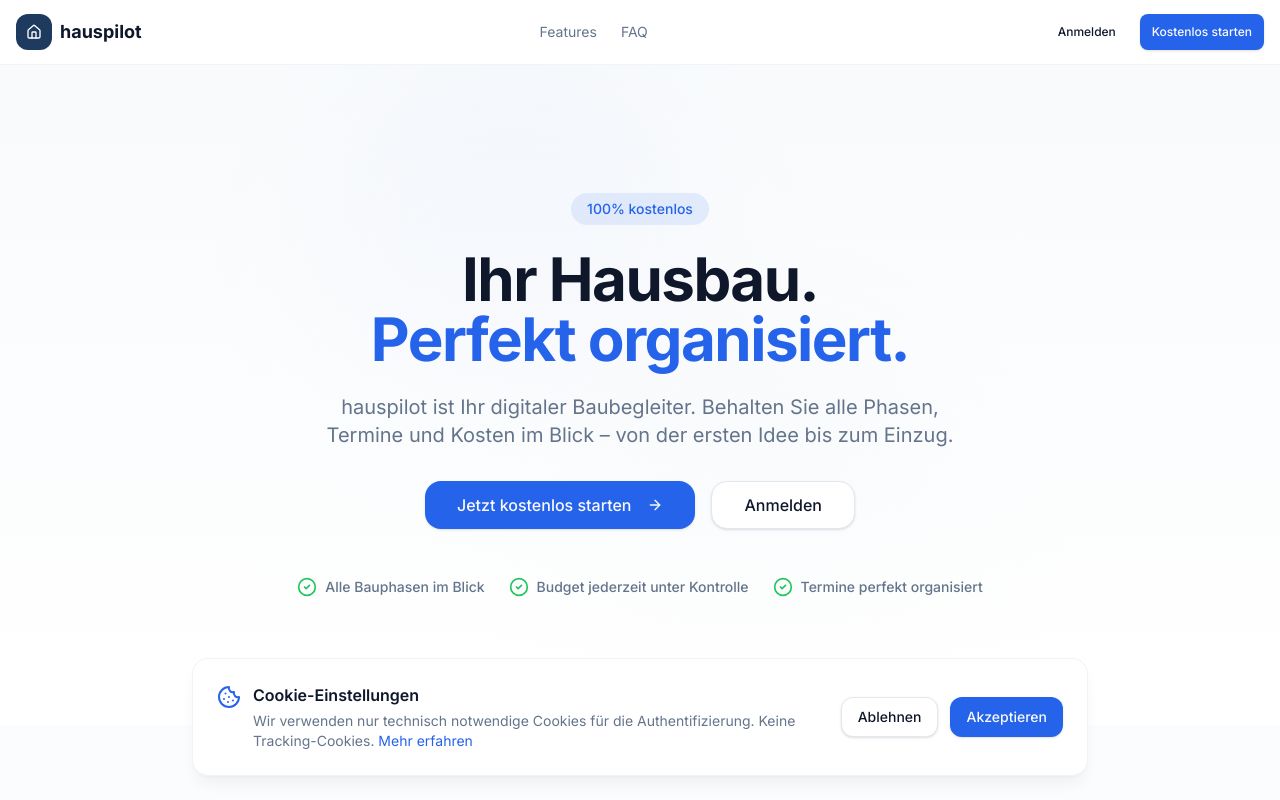
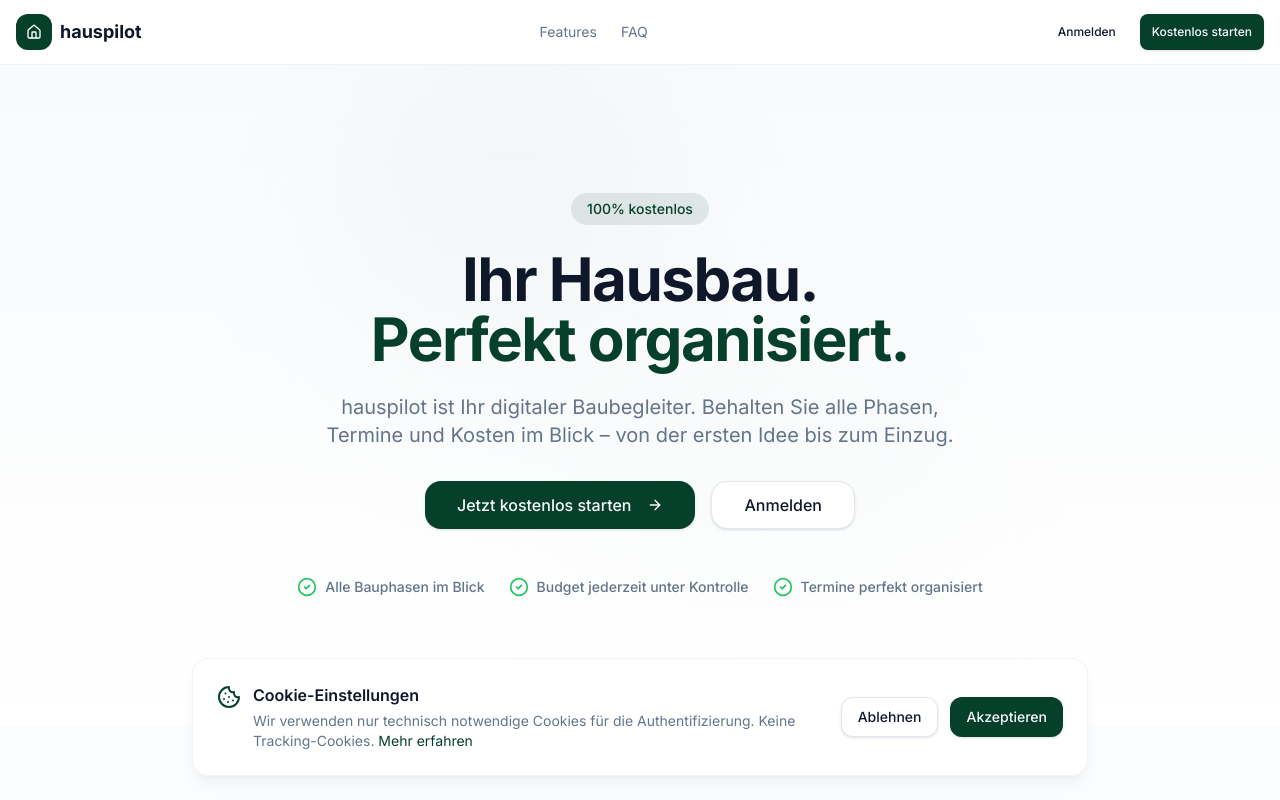
Before and after one commit to l3hner/hauspilot, a React (Vite) app: page / in a window 1280 px wide. Shown: the top 800 px of the page. Built offline with nearby package versions, Linux system fonts and the light colour scheme; no server answers.

Commit message:
changes color

```diff
--- a/src/index.css
+++ b/src/index.css
@@ -7,19 +7,19 @@
   --color-card-foreground: #0f172a;
   --color-popover: #ffffff;
   --color-popover-foreground: #0f172a;
-  --color-primary: #1e3a5f;
+  --color-primary: #06402b;
   --color-primary-foreground: #f8fafc;
   --color-secondary: #f1f5f9;
   --color-secondary-foreground: #1e293b;
   --color-muted: #f1f5f9;
   --color-muted-foreground: #64748b;
-  --color-accent: #2563eb;
+  --color-accent: #06402b;
   --color-accent-foreground: #f8fafc;
   --color-destructive: #ef4444;
   --color-destructive-foreground: #f8fafc;
   --color-border: #e2e8f0;
   --color-input: #e2e8f0;
-  --color-ring: #2563eb;
+  --color-ring: #06402b;
   --color-success: #22c55e;
   --color-warning: #f59e0b;
 
```
